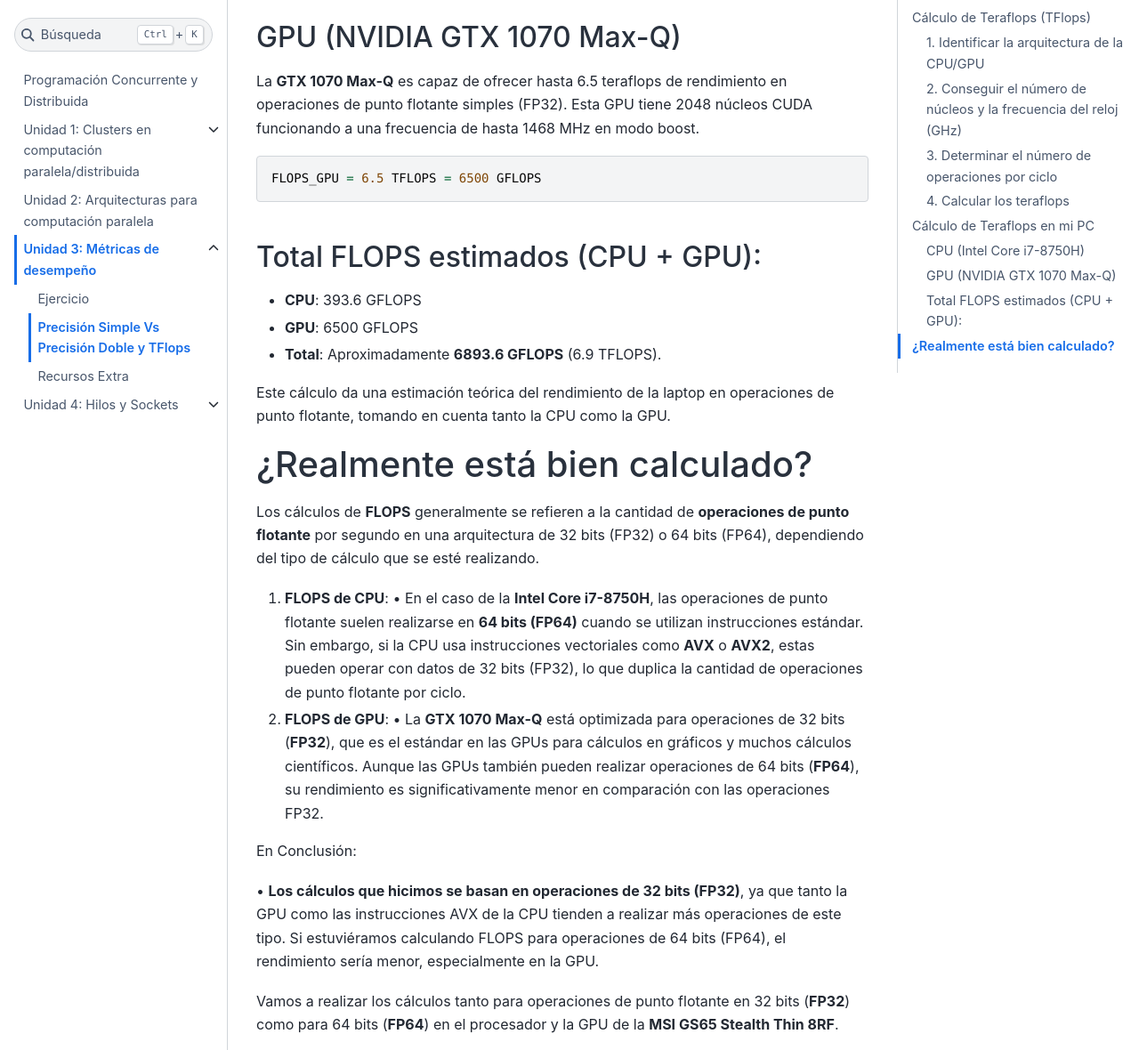
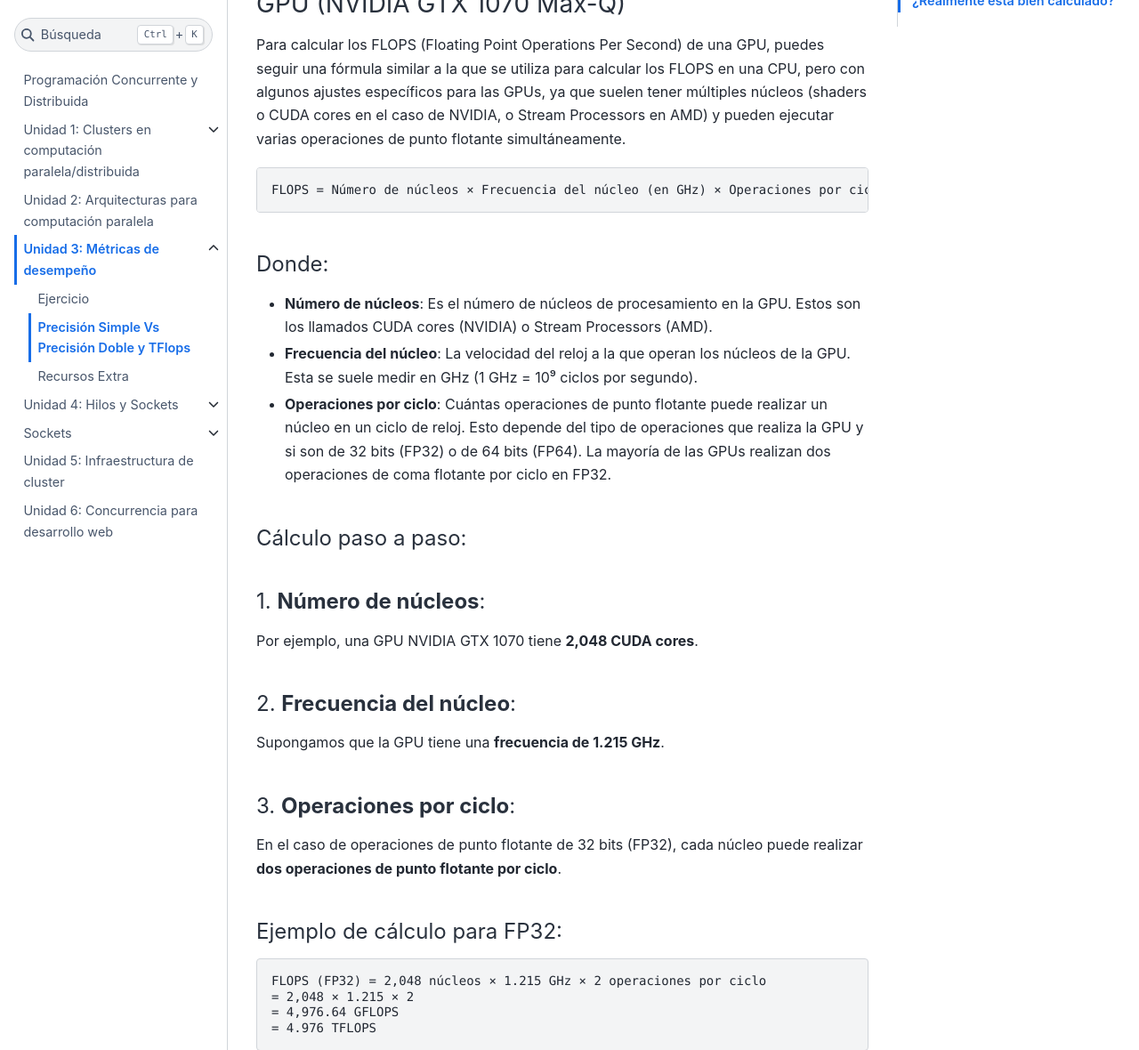
Before and after one commit to BioAITeamLearning/compDist_master_ucaldas_2025_02, a Jupyter Book: the page built from Unidades/Unidad_3/CalculodeFLOPS.md, in a window 1280 px wide and 1400 px high, scrolled down 5537 px, cut to the strip 220-1400 px from the top of the window. Shown: the whole strip at 89% size. Built offline with Jupyter Book 1.0.4 settings and Sphinx 7.4.7 and the Sphinx Book theme 1.1.4, drawn with Linux system fonts in a browser that asks for light colours; pages that are not in the unit, such as notebooks, are missing from menus; some of the changed text lies outside the part shown.

Commit message:
fix unit 3 and add more units

````diff
--- a/Unidades/Unidad_3/CalculodeFLOPS.md
+++ b/Unidades/Unidad_3/CalculodeFLOPS.md
@@ -151,7 +151,7 @@
 ```
 
 
-# Cálculo de Teraflops (TFlops)
+## Cálculo de Teraflops (TFlops)
 
 Los **FLOPS** (Floating Point Operations Per Second) son una medida del rendimiento de una computadora, y te permiten evaluar la capacidad de procesamiento de operaciones de punto flotante. Para calcular los FLOPS teóricos de una computadora portátil, generalmente puedes seguir los siguientes pasos, dependiendo de los componentes principales de la misma, especialmente la CPU y la GPU:
 
@@ -161,19 +161,19 @@
 
 ```
 
-## 1. Identificar la arquitectura de la CPU/GPU
+### 1. Identificar la arquitectura de la CPU/GPU
 
 Cada procesador tiene una arquitectura específica (por ejemplo, x86, ARM, etc.), lo que afecta la cantidad de operaciones que puede realizar en un ciclo de reloj.
 
-## 2. Conseguir el número de núcleos y la frecuencia del reloj (GHz)
+### 2. Conseguir el número de núcleos y la frecuencia del reloj (GHz)
 
 Debes conocer cuántos núcleos físicos y lógicos tiene el procesador, así como su frecuencia de reloj. Puedes obtener esta información con programas como **CPU-Z** o con herramientas integradas en el sistema operativo (por ejemplo, en Windows mediante el "Administrador de tareas").
 
-## 3. Determinar el número de operaciones por ciclo
+### 3. Determinar el número de operaciones por ciclo
 
 Para esto, necesitas saber cuántas operaciones de punto flotante puede realizar el procesador por ciclo de reloj en cada núcleo. Esto dependerá de la arquitectura del procesador y si soporta instrucciones vectoriales avanzadas como AVX o AVX-512.
 
-## 4. Calcular los teraflops
+### 4. Calcular los teraflops
 
 $$
 \text{Tflops} = \frac{{\text{Frecuencia de reloj de la CPU} \times \text{Número de núcleos de la CPU} \times \text{Cantidad de operaciones por ciclo de reloj}}}{{10^{12}}}
@@ -226,7 +226,7 @@
 
 Para calcular los FLOPS de la **MSI GS65 Stealth Thin 8RF**, necesitamos considerar tanto la CPU como la GPU.
 
-## CPU (Intel Core i7-8750H)
+### CPU (Intel Core i7-8750H)
 
 La laptop utiliza un procesador **Intel Core i7-8750H** que tiene 6 núcleos y 12 hilos, con una frecuencia base de 2.2 GHz y un turbo de hasta 4.1 GHz. Este procesador es capaz de realizar varias operaciones de punto flotante por ciclo, gracias a tecnologías como **AVX**.
 
@@ -242,23 +242,50 @@
 FLOPS_CPU = 6 núcleos × 4.1 × 10^9 Hz × 16 operaciones por ciclo = 393.6 GFLOPS
 ```
 
-## GPU (NVIDIA GTX 1070 Max-Q)
+### GPU (NVIDIA GTX 1070 Max-Q)
 
-La **GTX 1070 Max-Q** es capaz de ofrecer hasta 6.5 teraflops de rendimiento en operaciones de punto flotante simples (FP32). Esta GPU tiene 2048 núcleos CUDA funcionando a una frecuencia de hasta 1468 MHz en modo boost.
+Para calcular los FLOPS (Floating Point Operations Per Second) de una GPU, puedes seguir una fórmula similar a la que se utiliza para calcular los FLOPS en una CPU, pero con algunos ajustes específicos para las GPUs, ya que suelen tener múltiples núcleos (shaders o CUDA cores en el caso de NVIDIA, o Stream Processors en AMD) y pueden ejecutar varias operaciones de punto flotante simultáneamente.
+
 
 ```
-FLOPS_GPU = 6.5 TFLOPS = 6500 GFLOPS
+FLOPS = Número de núcleos × Frecuencia del núcleo (en GHz) × Operaciones por ciclo
 ```
 
-## Total FLOPS estimados (CPU + GPU):
+##### Donde:
+
+- **Número de núcleos**: Es el número de núcleos de procesamiento en la GPU. Estos son los llamados CUDA cores (NVIDIA) o Stream Processors (AMD).
+- **Frecuencia del núcleo**: La velocidad del reloj a la que operan los núcleos de la GPU. Esta se suele medir en GHz (1 GHz = 10⁹ ciclos por segundo).
+- **Operaciones por ciclo**: Cuántas operaciones de punto flotante puede realizar un núcleo en un ciclo de reloj. Esto depende del tipo de operaciones que realiza la GPU y si son de 32 bits (FP32) o de 64 bits (FP64). La mayoría de las GPUs realizan dos operaciones de coma flotante por ciclo en FP32.
+
+#### Cálculo paso a paso:
+
+#### 1. **Número de núcleos**:
+Por ejemplo, una GPU NVIDIA GTX 1070 tiene **2,048 CUDA cores**.
+
+#### 2. **Frecuencia del núcleo**:
+Supongamos que la GPU tiene una **frecuencia de 1.215 GHz**.
+
+#### 3. **Operaciones por ciclo**:
+En el caso de operaciones de punto flotante de 32 bits (FP32), cada núcleo puede realizar **dos operaciones de punto flotante por ciclo**.
+
+#### Ejemplo de cálculo para FP32:
+
+```
+FLOPS (FP32) = 2,048 núcleos × 1.215 GHz × 2 operaciones por ciclo
+= 2,048 × 1.215 × 2
+= 4,976.64 GFLOPS
+= 4.976 TFLOPS
+```
+
+### Total FLOPS estimados (CPU + GPU):
 
 * **CPU**: 393.6 GFLOPS
-* **GPU**: 6500 GFLOPS
-* **Total**: Aproximadamente **6893.6 GFLOPS** (6.9 TFLOPS).
+* **GPU**: 4976.64 GFLOPS
+* **Total**: Aproximadamente **5370.24 GFLOPS** (5.370 TFLOPS).
 
 Este cálculo da una estimación teórica del rendimiento de la laptop en operaciones de punto flotante, tomando en cuenta tanto la CPU como la GPU.
 
-# ¿Realmente está bien calculado?
+## ¿Realmente está bien calculado?
 
 Los cálculos de **FLOPS** generalmente se refieren a la cantidad de **operaciones de punto flotante** por segundo en una arquitectura de 32 bits (FP32) o 64 bits (FP64), dependiendo del tipo de cálculo que se esté realizando.
 
@@ -295,20 +322,29 @@
 **GPU: NVIDIA GTX 1070 Max-Q**
 
 Cálculo para FP32 (32 bits):
-* **Rendimiento máximo**: 6.5 TFLOPS (6500 GFLOPS) en operaciones de 32 bits (**FP32**).
+
+```
+FLOPS (FP32) = 2,048 núcleos × 1.215 GHz × 2 operaciones por ciclo
+= 2,048 × 1.215 × 2
+= 4,976.64 GFLOPS
+= 4.976 TFLOPS
+```
 
 Cálculo para FP64 (64 bits):
 La mayoría de las GPUs orientadas a gráficos, como la GTX 1070 Max-Q, tienen un rendimiento mucho menor en FP64. El ratio típico para esta tarjeta es de **1/32** del rendimiento de FP32. Por lo tanto:
 
 ```
-FLOPS_GPU-FP64 = 6500 / 32 = 203.125 GFLOPS
+FLOPS (FP64) = 2,048 núcleos × 1.215 GHz × 2/32 operaciones por ciclo
+= 2,048 × 1.215 × 0.0625
+= 155.52 GFLOPS
+= 0.155 TFLOPS
 ```
 
 **Resumen de los resultados**
 
 | Tipo de operación | CPU (GFLOPS) | GPU (GFLOPS) | Total (GFLOPS) |
 |-------------------|--------------|--------------|----------------|
-| FP32 (32 bits)    | 393.6        | 6500         | 6893.6         |
-| FP64 (64 bits)    | 196.8        | 203.125      | 399.925        |
+| FP32 (32 bits)    | 393.6        | 4,976.64         | 5370.24         |
+| FP64 (64 bits)    | 196.8        | 155.52      | 352.32        |
 
-De esta forma, el rendimiento máximo teórico en operaciones de punto flotante de 32 bits (FP32) es aproximadamente **6893.6 GFLOPS**, mientras que para operaciones de 64 bits (FP64) sería de **399.925 GFLOPS**.
+De esta forma, el rendimiento máximo teórico en operaciones de punto flotante de 32 bits (FP32) es aproximadamente **5370.24 GFLOPS**, mientras que para operaciones de 64 bits (FP64) sería de **352.32 GFLOPS**.
--- a/_toc.yml
+++ b/_toc.yml
@@ -41,24 +41,23 @@
   - file: "Unidades/Unidad_4/Tarea 1"
   - file: "Unidades/Unidad_4/HilosJavaBasico"
   - file: "Unidades/Unidad_4/Tarea 2"
-  #- file: "Unidades/Unidad_4/Hilos2"
+  - file: "Unidades/Unidad_4/Hilos2"
 #  #- file: "Unidades/Unidad_5/HilosPython2.0"
-#  - file: Unidad5
+- file: Unidad5
+  sections:
+   - file: "Unidades/Unidad_5/SocketsBasicoPython"
+   - file: "Unidades/Unidad_5/SocketsServerPython"
+   - file: "Unidades/Unidad_5/SocketsClientePython"
+   - file: "Unidades/Unidad_5/SocketsServerJava"
+   - file: "Unidades/Unidad_5/SocketsClienteJava"
+   - file: "Unidades/Unidad_5/GPTChatServer"
+   - file: "Unidades/Unidad_5/GPTChatClient"
+   - file: "Unidades/Unidad_5/Tarea Unidad 5"
 
-#  sections:
-#  - file: "Unidades/Unidad_5/SocketsBasicoPython"
-#  - file: "Unidades/Unidad_5/SocketsServerPython"
-#  - file: "Unidades/Unidad_5/SocketsClientePython"
-#  - file: "Unidades/Unidad_5/SocketsServerJava"
-#  - file: "Unidades/Unidad_5/SocketsClienteJava"
-#  - file: "Unidades/Unidad_5/GPTChatServer"
-#  - file: "Unidades/Unidad_5/GPTChatClient"
-#  - file: "Unidades/Unidad_5/Tarea Unidad 5"
+- file: Unidad6
 
-#- file: Unidad6
-
-#- file: Unidad6_5
-#  sections:
+- file: Unidad6_5
+  #sections:
 #    - file: "Unidades/Unidad_6/Evaluemos_lo_aprendido"
 
 #- file: Unidad7
````
Also changed, not shown: other parts of Unidades/Unidad_3/CalculodeFLOPS.md (+4 -4 lines).
